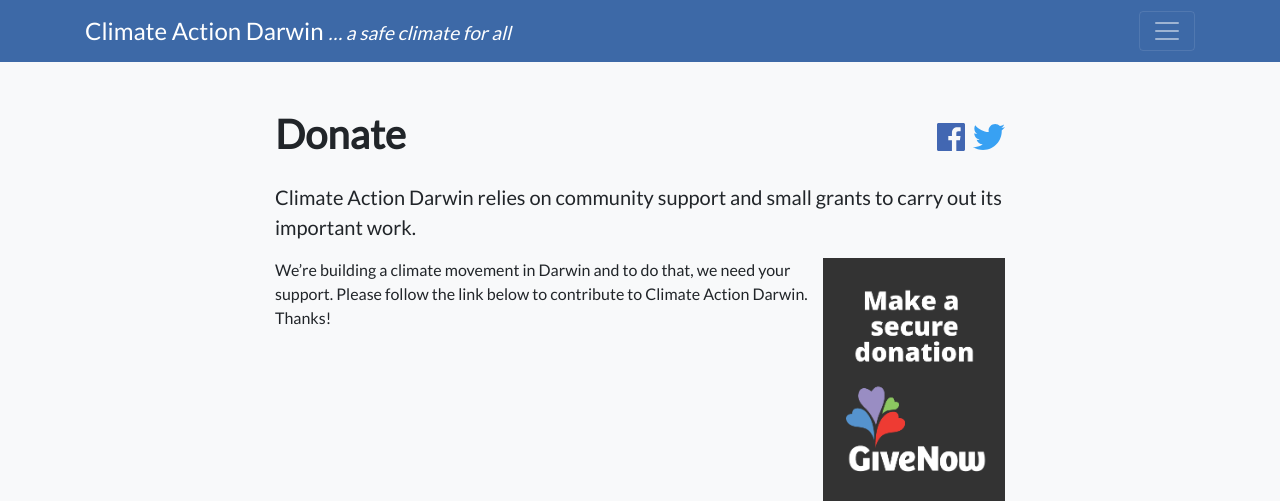
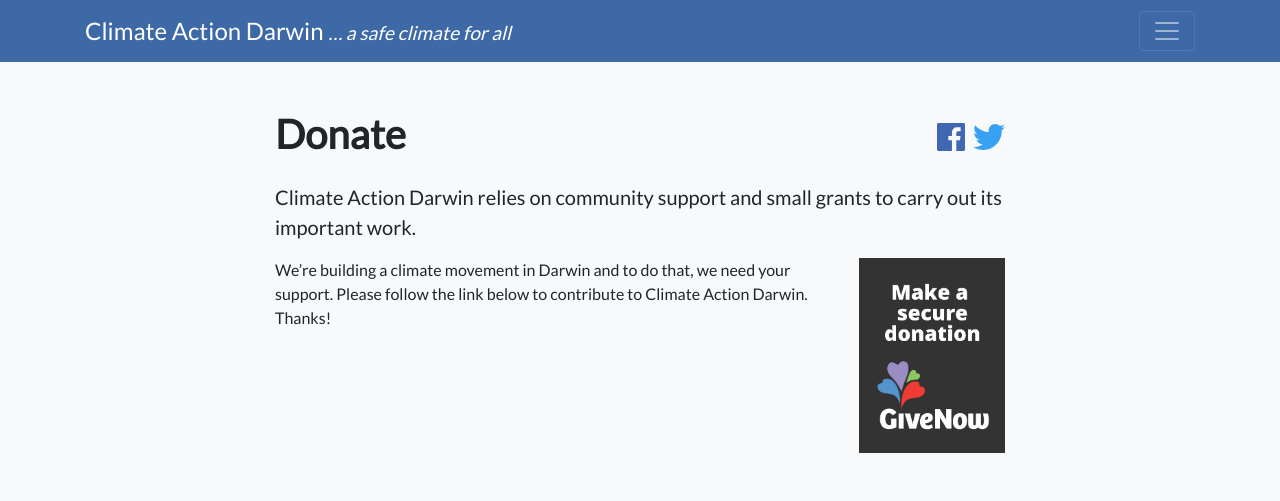
Before and after one commit to superdivest/superdivest.github.io, a Jekyll site: the page built from donate/index.md, in a window 1280 px wide. Shown: the top 501 px of the page. Built offline with Jekyll 4.4.1, drawn with Linux system fonts in a browser that asks for light colours; nearby versions of some CDN libraries; grey boxes are pictures that could not be loaded.

Commit message:
Updated Index

```diff
--- a/donate/index.md
+++ b/donate/index.md
@@ -6,6 +6,6 @@
 layout: content-page
 ---
 
-<img style="width: 25%; float: right; margin-left: 10px;" src="/assets/img/givenow-button-rectv-dark.png" />
+<img style="width: 20%; float: right; margin-left: 10px;" src="/assets/img/givenow-button-rectv-dark.png" />
 
 We're building a climate movement in Darwin and to do that, we need your support. Please follow the link below to contribute to Climate Action Darwin. Thanks!
```
